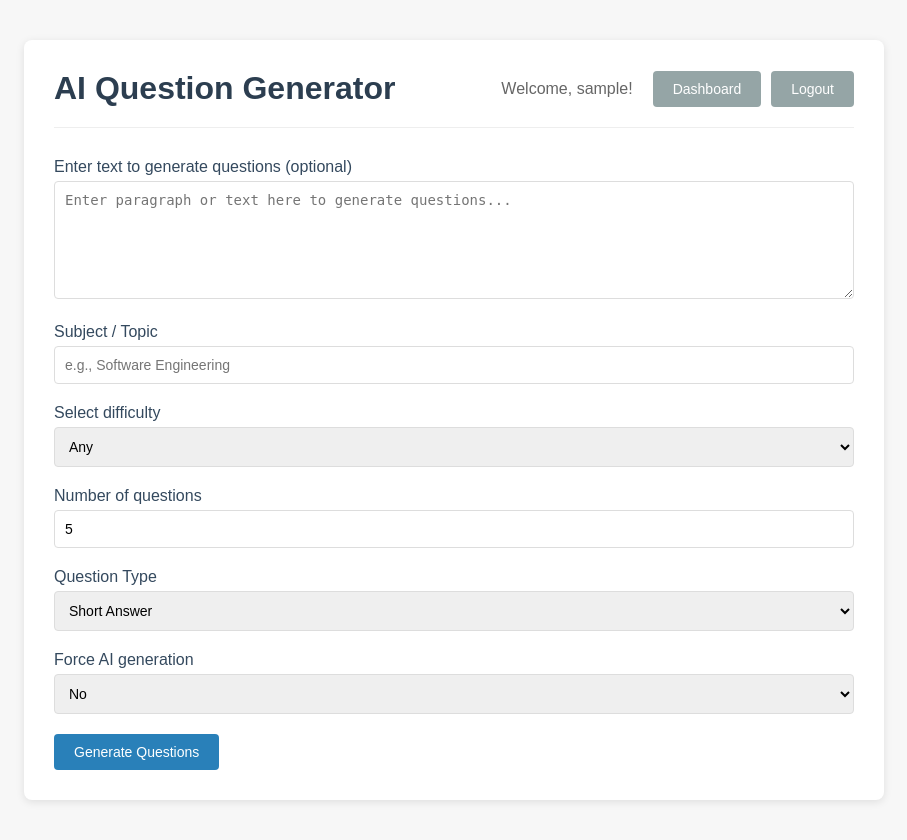
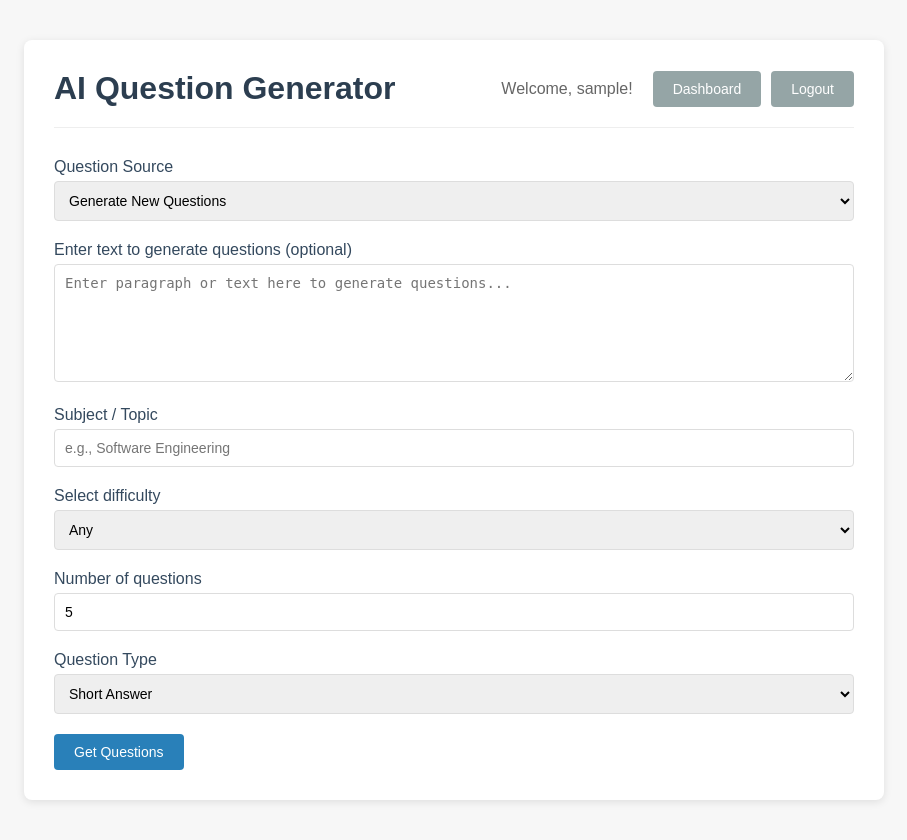
Before and after one commit to Gargikhandekar/AI-based-QP-Generator, a Flask app: page /generate_questions in a window 1280 px wide. Shown: the whole page, without its empty margins (186-1093 px from the left). Run offline with Flask 3, Linux system fonts and the light colour scheme; the visitor is signed in with stand-in values (Sample User, id 1).

Commit message:
Adding question bank

```diff
--- a/app.py
+++ b/app.py
@@ -1,4 +1,4 @@
-from flask import Flask, render_template, request, send_file, make_response, redirect, url_for, flash
+from flask import Flask, render_template, request, send_file, make_response, redirect, url_for, flash, session
 from flask_sqlalchemy import SQLAlchemy
 from flask_login import LoginManager, UserMixin, login_user, login_required, logout_user, current_user
 from flask_wtf import FlaskForm
@@ -497,6 +497,17 @@ class User(UserMixin, db.Model):
     created_at = db.Column(db.DateTime, default=datetime.utcnow)
     questions = db.relationship('QuestionHistory', backref='user', lazy=True)
 
+# Question database model for pre-existing questions
+class Question(db.Model):
+    id = db.Column(db.Integer, primary_key=True)
+    subject = db.Column(db.String(100), nullable=False)
+    topic = db.Column(db.String(100), nullable=False)
+    difficulty = db.Column(db.String(20), nullable=False)
+    question_type = db.Column(db.String(20), nullable=False)  # short_answer, mcq
+    question_text = db.Column(db.Text, nullable=False)
+    marks = db.Column(db.Integer, default=1)
+    created_at = db.Column(db.DateTime, default=datetime.utcnow)
+
 # Question History model
 class QuestionHistory(db.Model):
     id = db.Column(db.Integer, primary_key=True)
@@ -520,6 +531,53 @@ def from_json_filter(json_string):
     except:
         return []
 
+# Function to seed the database with pre-existing questions
+def seed_questions():
+    """Add pre-existing questions to the database if they don't exist"""
+    if Question.query.count() > 0:
+        return  # Database already has questions
+
+    questions_data = [
+        # Software Engineering Questions
+        {"subject": "software engineering", "topic": "SDLC", "difficulty": "Easy", "question_type": "short_answer", "question_text": "What are the main phases of the Software Development Life Cycle?", "marks": 2},
+        {"subject": "software engineering", "topic": "SDLC", "difficulty": "Medium", "question_type": "short_answer", "question_text": "Compare Waterfall and Agile development models. When would you use each?", "marks": 5},
+        {"subject": "software engineering", "topic": "Requirements", "difficulty": "Easy", "question_type": "short_answer", "question_text": "Differentiate between functional and non-functional requirements with examples.", "marks": 3},
+        {"subject": "software engineering", "topic": "Testing", "difficulty": "Medium", "question_type": "short_answer", "question_text": "Explain the difference between verification and validation in software testing.", "marks": 4},
+        {"subject": "software engineering", "topic": "Design", "difficulty": "Hard", "question_type": "short_answer", "question_text": "Explain the SOLID principles with examples for each principle.", "marks": 8},
+        {"subject": "software engineering", "topic": "Design", "difficulty": "Medium", "question_type": "short_answer", "question_text": "What are design patterns? Explain Factory and Observer patterns with use cases.", "marks": 6},
+        {"subject": "software engineering", "topic": "Testing", "difficulty": "Easy", "question_type": "short_answer", "question_text": "List the different levels of software testing.", "marks": 2},
+        {"subject": "software engineering", "topic": "CI/CD", "difficulty": "Medium", "question_type": "short_answer", "question_text": "Explain Continuous Integration and Continuous Deployment (CI/CD) pipeline.", "marks": 5},
+
+        # Data Structures Questions
+        {"subject": "data structures", "topic": "Arrays", "difficulty": "Easy", "question_type": "short_answer", "question_text": "Compare arrays and linked lists. What are their advantages and disadvantages?", "marks": 4},
+        {"subject": "data structures", "topic": "Trees", "difficulty": "Medium", "question_type": "short_answer", "question_text": "Explain different tree traversal methods (preorder, inorder, postorder) with examples.", "marks": 5},
+        {"subject": "data structures", "topic": "Complexity", "difficulty": "Easy", "question_type": "short_answer", "question_text": "What is Big O notation? Give examples of O(1), O(n), and O(n²) algorithms.", "marks": 3},
+        {"subject": "data structures", "topic": "Sorting", "difficulty": "Medium", "question_type": "short_answer", "question_text": "Compare the time complexity of Bubble Sort, Quick Sort, and Merge Sort.", "marks": 4},
+        {"subject": "data structures", "topic": "Graphs", "difficulty": "Hard", "question_type": "short_answer", "question_text": "Explain BFS and DFS algorithms. When would you use each?", "marks": 6},
+        {"subject": "data structures", "topic": "Hash Tables", "difficulty": "Medium", "question_type": "short_answer", "question_text": "How do hash tables work? Explain collision resolution techniques.", "marks": 5},
+
+        # Database Questions
+        {"subject": "database", "topic": "ACID", "difficulty": "Easy", "question_type": "short_answer", "question_text": "Explain ACID properties in database transactions.", "marks": 3},
+        {"subject": "database", "topic": "Normalization", "difficulty": "Medium", "question_type": "short_answer", "question_text": "What is database normalization? Explain 1NF, 2NF, and 3NF with examples.", "marks": 6},
+        {"subject": "database", "topic": "SQL vs NoSQL", "difficulty": "Medium", "question_type": "short_answer", "question_text": "Compare SQL and NoSQL databases. When would you use each?", "marks": 5},
+        {"subject": "database", "topic": "Indexing", "difficulty": "Medium", "question_type": "short_answer", "question_text": "Explain database indexing and its impact on query performance.", "marks": 4},
+        {"subject": "database", "topic": "Relationships", "difficulty": "Easy", "question_type": "short_answer", "question_text": "Describe different types of database relationships with examples.", "marks": 3},
+
+        # Data Architecture Questions
+        {"subject": "data architecture", "topic": "Data Warehouse", "difficulty": "Medium", "question_type": "short_answer", "question_text": "What is a data warehouse? Explain its key characteristics and benefits.", "marks": 4},
+        {"subject": "data architecture", "topic": "ETL", "difficulty": "Medium", "question_type": "short_answer", "question_text": "Explain the ETL process with examples.", "marks": 5},
+        {"subject": "data architecture", "topic": "Data Lake", "difficulty": "Hard", "question_type": "short_answer", "question_text": "Compare data lake and data warehouse. What is a data lakehouse?", "marks": 6},
+        {"subject": "data architecture", "topic": "OLTP vs OLAP", "difficulty": "Easy", "question_type": "short_answer", "question_text": "Differentiate between OLTP and OLAP systems.", "marks": 3},
+        {"subject": "data architecture", "topic": "Data Governance", "difficulty": "Hard", "question_type": "short_answer", "question_text": "What is data governance? Explain its key components and importance.", "marks": 7},
+    ]
+
+    for q_data in questions_data:
+        question = Question(**q_data)
+        db.session.add(question)
+
+    db.session.commit()
+    print(f"Seeded {len(questions_data)} questions to the database")
+
 # Forms
 class LoginForm(FlaskForm):
     username = StringField('Username', validators=[DataRequired()])
@@ -534,13 +592,13 @@ class SignupForm(FlaskForm):
     submit = SubmitField('Sign Up')
 
 class QuestionForm(FlaskForm):
+    question_source = SelectField('Question Source', choices=[('generate', 'Generate New Questions'), ('database', 'Use Existing Questions from Database')], default='generate')
     input_text = TextAreaField('Enter text to generate questions (optional)', render_kw={"rows": 6, "placeholder": "Enter paragraph or text here to generate questions..."})
     prompt_subject = StringField('Subject / Topic', render_kw={"placeholder": "e.g., Software Engineering"})
     difficulty = SelectField('Select difficulty', choices=[('', 'Any'), ('Easy', 'Easy'), ('Medium', 'Medium'), ('Hard', 'Hard')])
     num_questions = IntegerField('Number of questions', validators=[DataRequired()], default=5, render_kw={"min": 1, "max": 20})
     question_type = SelectField('Question Type', choices=[('short_answer', 'Short Answer'), ('mcq', 'Multiple Choice'), ('mixed', 'Mixed')], default='short_answer')
-    force_ai = SelectField('Force AI generation', choices=[('0', 'No'), ('1', 'Yes')], default='0')
-    submit = SubmitField('Generate Questions')
+    submit = SubmitField('Get Questions')
 
 @app.route('/')
 def home():
@@ -598,6 +656,7 @@ def signup():
 @login_required
 def logout():
     logout_user()
+    session.clear()
     flash('You have been logged out', 'info')
     return redirect(url_for('login'))
 
@@ -617,74 +676,100 @@ def generate_questions():
 @app.route('/generate', methods=['GET', 'POST'])
 @login_required
 def generate():
-    # Optionally get inputs for Questgen from the form (e.g. text or subject)
-    input_text = request.form.get('input_text')  # A text paragraph for question generation
-    num_questions = int(request.form.get('num_questions', 5))
+    form = QuestionForm()
 
-    # AI-only fields
-    total_marks = int(request.form.get('total_marks', 0) or 0)
-    subject = request.form.get('subject') or request.form.get('prompt_subject') or "General"
+    if form.validate_on_submit():
+        question_source = form.question_source.data
+        num_questions = form.num_questions.data
+        subject = form.prompt_subject.data or "General"
+        difficulty = form.difficulty.data or ""
+        question_type = form.question_type.data
 
-    # Get difficulty and question type from form
-    difficulty = request.form.get('difficulty', 'medium')
-    question_type = request.form.get('question_type', 'short_answer')
+        if question_source == 'database':
+            # Get questions from database
+            query = Question.query
 
-    # Try AI generation first (OpenAI), then Questgen, then fallback
-    questions_list = []
+            # Filter by subject if provided
+            if subject and subject.lower() != "general":
+                query = query.filter(Question.subject.ilike(f"%{subject.lower()}%"))
 
-    # 1. Try OpenAI API first
-    if openai_client:
-        questions_list = generate_ai_questions_openai(input_text, num_questions, subject, difficulty, total_marks, question_type)
+            # Filter by difficulty if provided
+            if difficulty:
+                query = query.filter(Question.difficulty == difficulty)
 
-    # 2. If OpenAI fails, try Questgen
-    if not questions_list and qg is not None:
-        try:
-            if input_text:
-                print("input_text", input_text)
-                payload = {"input_text": input_text}
-                result = qg.predict_shortq(payload)
-                print("result", result)
-                raw_questions = result.get('questions', [])[:num_questions]
-                questions_list = [(q, subject or "", difficulty) for q in raw_questions]
+            # Filter by question type if provided
+            if question_type != 'mixed':
+                query = query.filter(Question.question_type == question_type)
+
+            # Get random questions
+            questions = query.order_by(db.func.random()).limit(num_questions).all()
+
+            if questions:
+                questions_list = [(q.question_text, q.topic, q.marks) for q in questions]
             else:
-                prompt_parts = [p for p in [subject, difficulty] if p]
-                prompt = ", ".join(prompt_parts) or (subject or "General")
-                payload = {"input_text": prompt}
-                result = qg.predict_shortq(payload)
-                raw_questions = result.get('questions', [])[:num_questions]
-                questions_list = [(q, subject or "", difficulty) for q in raw_questions]
-        except Exception as e:
-            print(f"Questgen error: {e}")
+                flash('No questions found in database matching your criteria. Try generating new questions instead.', 'info')
+                return render_template('index.html', form=form)
+
+        else:
+            # Generate new questions (existing logic)
+            input_text = form.input_text.data
+            total_marks = int(request.form.get('total_marks', 0) or 0)
+
+            # Try AI generation first (OpenAI), then Questgen, then fallback
             questions_list = []
 
+            # 1. Try OpenAI API first
+            if openai_client:
+                questions_list = generate_ai_questions_openai(input_text, num_questions, subject, difficulty, total_marks, question_type)
 
-    # 3. Fallback to template-based generation
-    if not questions_list:
-        if input_text:
-            questions_list = generate_fallback_questions(input_text, num_questions, subject_hint=subject or "", question_type=question_type)
-        else:
-            prompt_parts = [p for p in [subject, difficulty] if p]
-            prompt = ", ".join(prompt_parts) or (subject or "General")
-            questions_list = generate_fallback_questions(prompt, num_questions, subject_hint=subject or "", question_type=question_type)
+            # 2. If OpenAI fails, try Questgen
+            if not questions_list and qg is not None:
+                try:
+                    if input_text:
+                        payload = {"input_text": input_text}
+                        result = qg.predict_shortq(payload)
+                        raw_questions = result.get('questions', [])[:num_questions]
+                        questions_list = [(q, subject or "", difficulty) for q in raw_questions]
+                    else:
+                        prompt_parts = [p for p in [subject, difficulty] if p]
+                        prompt = ", ".join(prompt_parts) or (subject or "General")
+                        payload = {"input_text": prompt}
+                        result = qg.predict_shortq(payload)
+                        raw_questions = result.get('questions', [])[:num_questions]
+                        questions_list = [(q, subject or "", difficulty) for q in raw_questions]
+                except Exception as e:
+                    print(f"Questgen error: {e}")
+                    questions_list = []
 
-        # Allocate marks to fallback questions if total marks specified
-        if total_marks > 0:
-            questions_with_marks = allocate_marks_to_questions([q[0] for q in questions_list], total_marks)
-            questions_list = [(q, subject or questions_list[0][1] if questions_list else "General", marks) for q, marks in questions_with_marks]
+            # 3. Fallback to template-based generation
+            if not questions_list:
+                if input_text:
+                    questions_list = generate_fallback_questions(input_text, num_questions, subject_hint=subject or "", question_type=question_type)
+                else:
+                    prompt_parts = [p for p in [subject, difficulty] if p]
+                    prompt = ", ".join(prompt_parts) or (subject or "General")
+                    questions_list = generate_fallback_questions(prompt, num_questions, subject_hint=subject or "", question_type=question_type)
 
-    # Save questions to database
-    if questions_list:
-        question_history = QuestionHistory(
-            user_id=current_user.id,
-            subject=subject or "General",
-            question_type=request.form.get('question_type', 'short_answer'),
-            difficulty=request.form.get('difficulty', 'Any'),
-            questions_generated=json.dumps(questions_list)
-        )
-        db.session.add(question_history)
-        db.session.commit()
+            # Allocate marks to fallback questions if total marks specified
+            if total_marks > 0:
+                questions_with_marks = allocate_marks_to_questions([q[0] for q in questions_list], total_marks)
+                questions_list = [(q, subject or questions_list[0][1] if questions_list else "General", marks) for q, marks in questions_with_marks]
 
-    return render_template('paper.html', questions=questions_list)
+        # Save questions to database
+        if questions_list:
+            question_history = QuestionHistory(
+                user_id=current_user.id,
+                subject=subject or "General",
+                question_type=question_type,
+                difficulty=difficulty or "Any",
+                questions_generated=json.dumps(questions_list)
+            )
+            db.session.add(question_history)
+            db.session.commit()
+
+        return render_template('paper.html', questions=questions_list)
+
+    return render_template('index.html', form=form)
 
 @app.route('/export_pdf', methods=['POST'])
 def export_pdf():
@@ -747,6 +832,14 @@ def export_pdf():
 
     return response
 
+# Prevent caching of pages with user data to avoid showing after logout
+@app.after_request
+def add_no_cache_headers(response):
+    response.headers['Cache-Control'] = 'no-store, no-cache, must-revalidate, max-age=0'
+    response.headers['Pragma'] = 'no-cache'
+    response.headers['Expires'] = '0'
+    return response
+
 @app.route('/export_docx', methods=['POST'])
 def export_docx():
     questions_data = request.form.get('questions_data')
@@ -794,4 +887,5 @@ def export_docx():
 if __name__ == "__main__":
     with app.app_context():
         db.create_all()
+        seed_questions()  # Add pre-existing questions to database
     app.run(debug=True)
--- a/env_example.txt
+++ /dev/null
@@ -1,6 +0,0 @@
-# OpenAI API Configuration
-# Get your API key from: https://platform.openai.com/api-keys
-OPENAI_API_KEY=your_openai_api_key_here
-
-# Optional: Set a different model (default: gpt-3.5-turbo)
-# OPENAI_MODEL=gpt-4
--- a/templates/dashboard.html
+++ b/templates/dashboard.html
@@ -9,7 +9,7 @@
 <body>
     <div class="container">
         <div class="header">
-            <h1>Welcome, {{ current_user.username }}!</h1>
+            <h1>Welcome{% if current_user.is_authenticated %}, {{ current_user.username }}{% endif %}!</h1>
             <div class="user-actions">
                 <a href="{{ url_for('generate_questions') }}" class="btn btn-primary">Generate Questions</a>
                 <a href="{{ url_for('logout') }}" class="btn btn-secondary">Logout</a>
--- a/templates/index.html
+++ b/templates/index.html
@@ -10,9 +10,14 @@
     <div class="header">
         <h1>AI Question Generator</h1>
         <div class="user-actions">
-            <span>Welcome, {{ current_user.username }}!</span>
-            <a href="{{ url_for('dashboard') }}" class="btn btn-secondary">Dashboard</a>
-            <a href="{{ url_for('logout') }}" class="btn btn-secondary">Logout</a>
+            {% if current_user.is_authenticated %}
+                <span>Welcome, {{ current_user.username }}!</span>
+                <a href="{{ url_for('dashboard') }}" class="btn btn-secondary">Dashboard</a>
+                <a href="{{ url_for('logout') }}" class="btn btn-secondary">Logout</a>
+            {% else %}
+                <a href="{{ url_for('login') }}" class="btn btn-secondary">Login</a>
+                <a href="{{ url_for('signup') }}" class="btn btn-secondary">Sign Up</a>
+            {% endif %}
         </div>
     </div>
 
@@ -26,6 +31,14 @@
 
     <form method="POST" action="{{ url_for('generate') }}">
         {{ form.hidden_tag() }}
+
+        <div class="form-group">
+            {{ form.question_source.label(class="form-label") }}
+            {{ form.question_source(class="form-control") }}
+            {% if form.question_source.errors %}
+                <div class="error">{{ form.question_source.errors[0] }}</div>
+            {% endif %}
+        </div>
 
         <div class="form-group">
             {{ form.input_text.label(class="form-label") }}
@@ -67,14 +80,6 @@
             {% endif %}
         </div>
 
-        <div class="form-group">
-            {{ form.force_ai.label(class="form-label") }}
-            {{ form.force_ai(class="form-control") }}
-            {% if form.force_ai.errors %}
-                <div class="error">{{ form.force_ai.errors[0] }}</div>
-            {% endif %}
-        </div>
-
         {{ form.submit(class="btn btn-primary") }}
     </form>
 </div>
--- a/templates/login.html
+++ b/templates/login.html
@@ -18,12 +18,12 @@
             {% endif %}
         {% endwith %}
 
-        <form method="POST" action="{{ url_for('login') }}">
+        <form method="POST" action="{{ url_for('login') }}" autocomplete="off">
             {{ form.hidden_tag() }}
 
             <div class="form-group">
                 {{ form.username.label(class="form-label") }}
-                {{ form.username(class="form-control") }}
+                {{ form.username(class="form-control", autocomplete="off", autocapitalize="none", spellcheck="false", value="") }}
                 {% if form.username.errors %}
                     <div class="error">{{ form.username.errors[0] }}</div>
                 {% endif %}
@@ -31,7 +31,7 @@
 
             <div class="form-group">
                 {{ form.password.label(class="form-label") }}
-                {{ form.password(class="form-control") }}
+                {{ form.password(class="form-control", autocomplete="new-password", value="") }}
                 {% if form.password.errors %}
                     <div class="error">{{ form.password.errors[0] }}</div>
                 {% endif %}
```
Also changed, not shown: templates/signup.html (+5 -5 lines).
